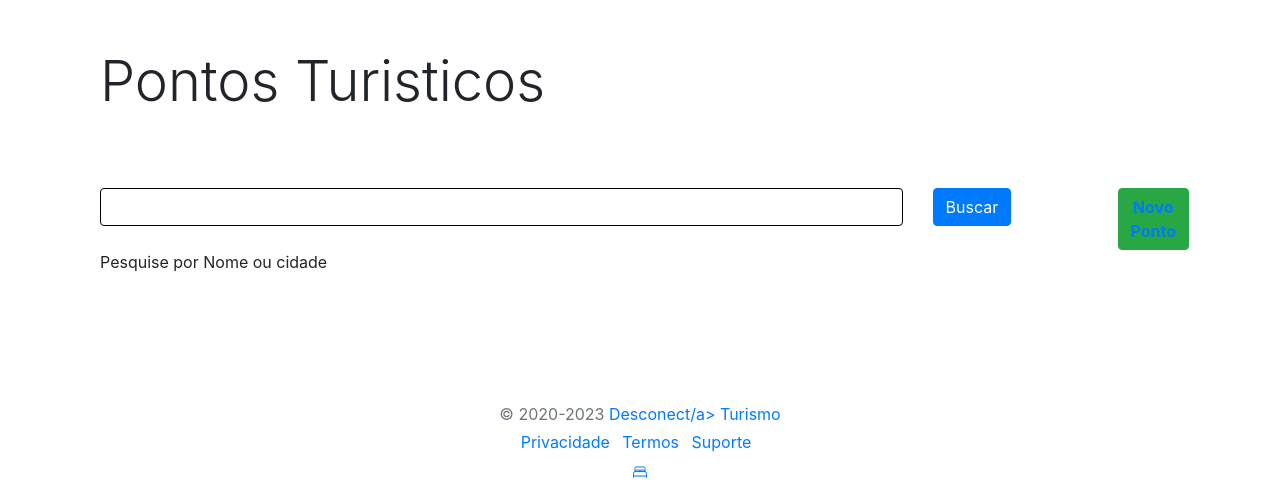
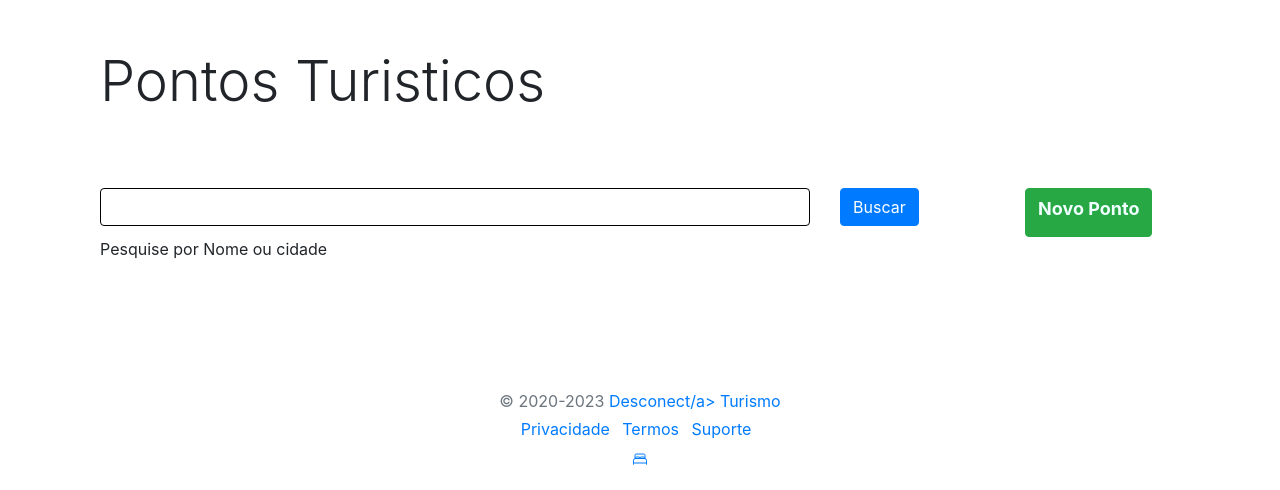
Before and after one commit to turistus/turistus, a PHP site: page /empresa/pg/pontos-turisticos.php in a window 1280 px wide. Shown: the part 73-563 px from the top of the page. Run offline with PHP 8.4, Linux system fonts and the light colour scheme; data that the repository does not hold is empty.

Commit message:
cor texto tamanho

```diff
--- a/pg/pontos-turisticos.php
+++ b/pg/pontos-turisticos.php
@@ -30,15 +30,15 @@ include_once '../connection.php';
             <br>
                 <div class="box-search" >
                     <div class="row ">
-                        <div class=" col-xl-9 col-lg-9 col-md-9 col-sm-9 ">
+                        <div class=" col-xl-8 col-lg-8 col-md-8 col-sm-8 ">
                             <input style="border: 1px solid black;" type="search" class="form-control " id="pesquisar">
                         </div>
                         <div class=" col-xl-2 col-lg-2 col-md-2 col-sm-2">
                             <button onclick="searchData()"  class="btn btn-primary"> Buscar </button>
                         </div>
-                        <div class=" col-xl-1 col-lg-1 col-md-1 col-sm-1">
+                        <div class=" col-xl-2 col-lg-2 col-md-2 col-sm-2">
                         <button class="btn btn-success"> <a href="../solicitacaoNovoPontoTuristico.php">
-                            <strong class="d-inline-block text-first"> Novo Ponto </strong></a>
+                            <strong class="d-inline-block mb-2 " style="color:azure; font-size: large;"> Novo Ponto </strong></a>
                         </button>
                         </div>
                     </div>
```
